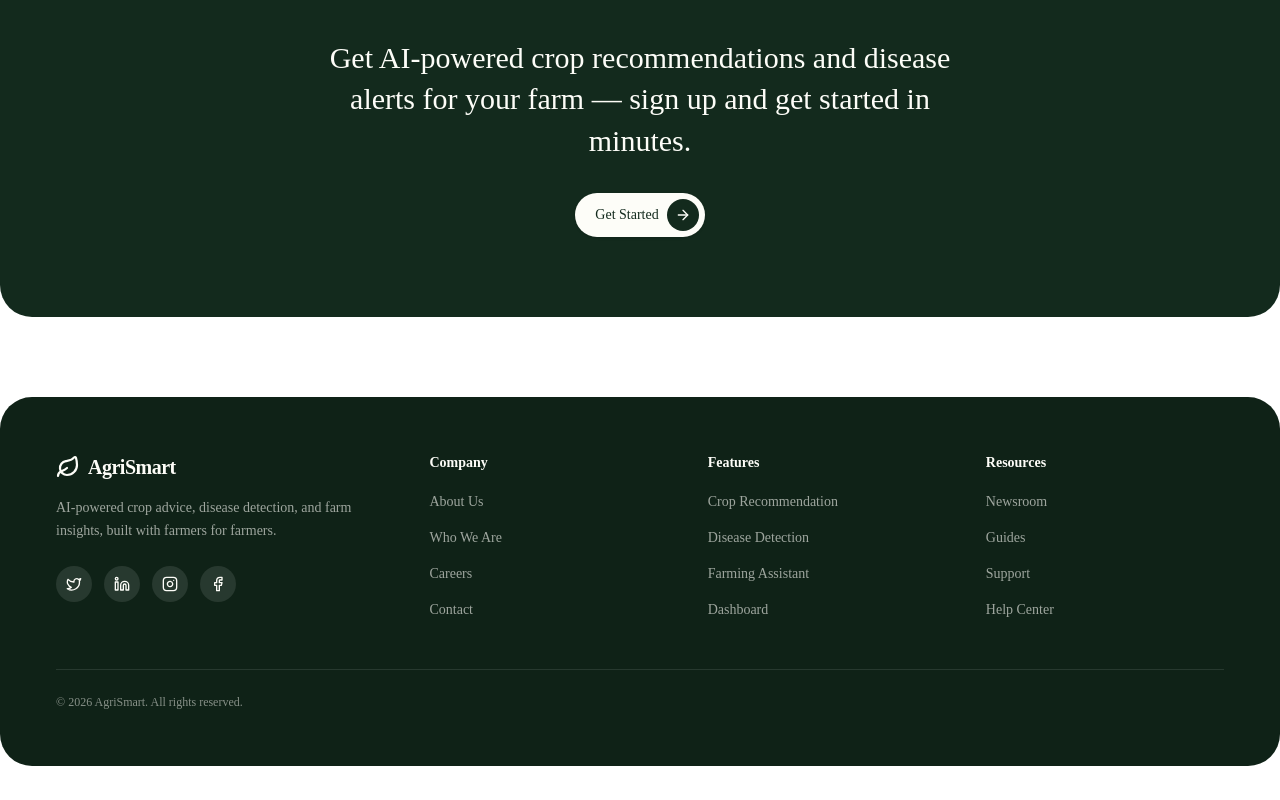
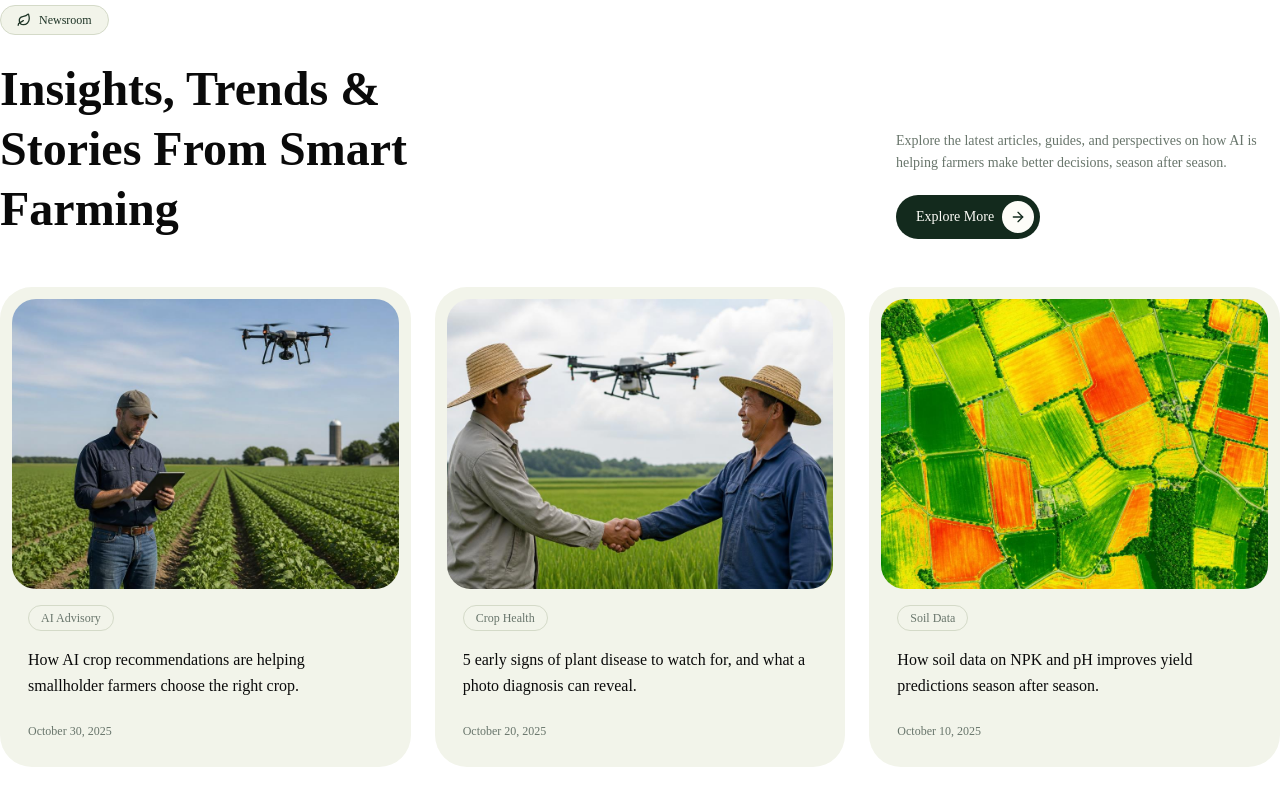
Before and after one commit to RaiyanJiyon/agri-smart-ui, a Next.js app: page / in a window 1280 px wide. Shown: the part 2020-2820 px from the top of the page. Before the commit the page ends 2786 px from the top, so only its background shows below. Built offline with nearby package versions, Linux system fonts and the light colour scheme.

Commit message:
feat: add Newsroom component to showcase insights and articles on smart farming

```diff
--- a/src/app/page.tsx
+++ b/src/app/page.tsx
@@ -1,6 +1,7 @@
 import { CtaBanner } from '@/features/landing/components/CtaBanner';
 import { Features } from '@/features/landing/components/Features';
 import { Hero } from '@/features/landing/components/Hero';
+import { Newsroom } from '@/features/landing/components/Newsroom';
 import { Footer } from '@/shared/components/layout/Footer';
 
 export default function Home() {
@@ -9,6 +10,7 @@ export default function Home() {
       <main>
         <Hero />
         <Features />
+        <Newsroom />
         <CtaBanner />
       </main>
 
--- /dev/null
+++ b/src/features/landing/components/Newsroom.tsx
@@ -0,0 +1,80 @@
+import { Eyebrow, PillButton } from '@/shared/components/layout/ui';
+import n1 from '../../../../public/assets/news-1.jpg';
+import n2 from '../../../../public/assets/news-2.jpg';
+import n3 from '../../../../public/assets/news-3.jpg';
+import Image from 'next/image';
+
+const posts = [
+  {
+    img: n1,
+    tag: 'AI Advisory',
+    title:
+      'How AI crop recommendations are helping smallholder farmers choose the right crop.',
+    date: 'October 30, 2025',
+  },
+  {
+    img: n2,
+    tag: 'Crop Health',
+    title:
+      '5 early signs of plant disease to watch for, and what a photo diagnosis can reveal.',
+    date: 'October 20, 2025',
+  },
+  {
+    img: n3,
+    tag: 'Soil Data',
+    title:
+      'How soil data on NPK and pH improves yield predictions season after season.',
+    date: 'October 10, 2025',
+  },
+];
+
+export function Newsroom() {
+  return (
+    <section className="py-16 md:py-24">
+      <div className="flex flex-col gap-8 md:flex-row md:items-end md:justify-between">
+        <div>
+          <Eyebrow>Newsroom</Eyebrow>
+          <h2 className="mt-6 max-w-lg text-3xl font-semibold leading-tight md:text-5xl">
+            Insights, Trends & Stories From Smart Farming
+          </h2>
+        </div>
+        <div className="max-w-sm">
+          <p className="text-sm leading-relaxed text-[#68756B]">
+            Explore the latest articles, guides, and perspectives on how AI is
+            helping farmers make better decisions, season after season.
+          </p>
+          <div className="mt-5">
+            <PillButton variant="dark">Explore More</PillButton>
+          </div>
+        </div>
+      </div>
+
+      <div className="mt-12 grid gap-6 md:grid-cols-3">
+        {posts.map((p) => (
+          <article
+            key={p.title}
+            className="rounded-[2rem] bg-[#F2F4EA] p-3 transition-all hover:-translate-y-1 hover:shadow-xl"
+          >
+            <Image
+              src={p.img}
+              alt={p.title}
+              width={944}
+              height={704}
+              loading="lazy"
+              className="aspect-[4/3] w-full rounded-[1.5rem] object-cover"
+            />
+            <div className="p-4">
+              <span className="inline-flex rounded-full border border-[#D4DAC8] px-3 py-1 text-xs text-[#68756B]">
+                {p.tag}
+              </span>
+              <h3 className="mt-4 text-sm font-medium leading-relaxed md:text-base">
+                {p.title}
+              </h3>
+              <p className="mt-6 text-xs text-[#68756B]">{p.date}</p>
+            </div>
+          </article>
+        ))}
+      </div>
+    </section>
+  );
+}
```
